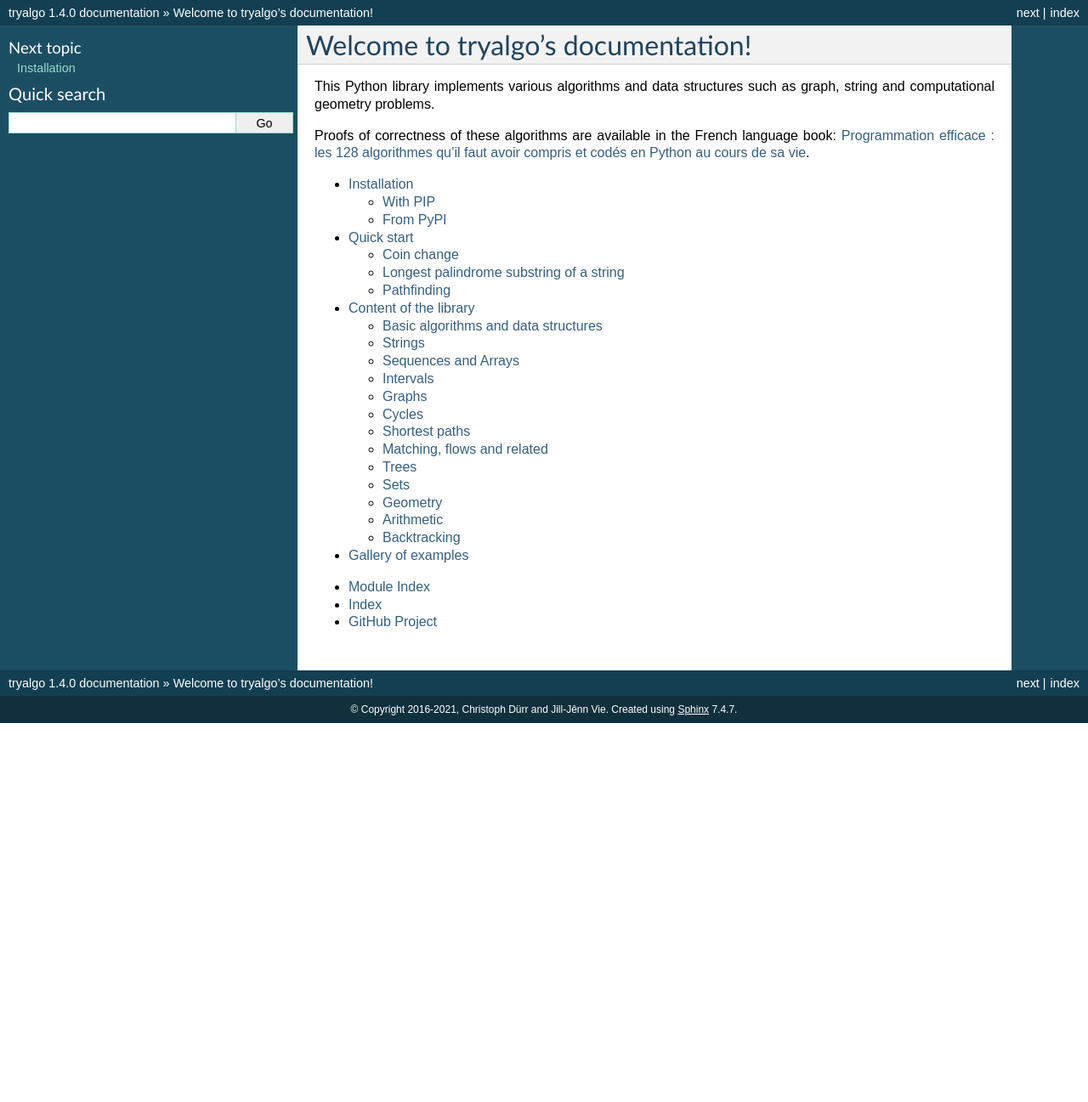
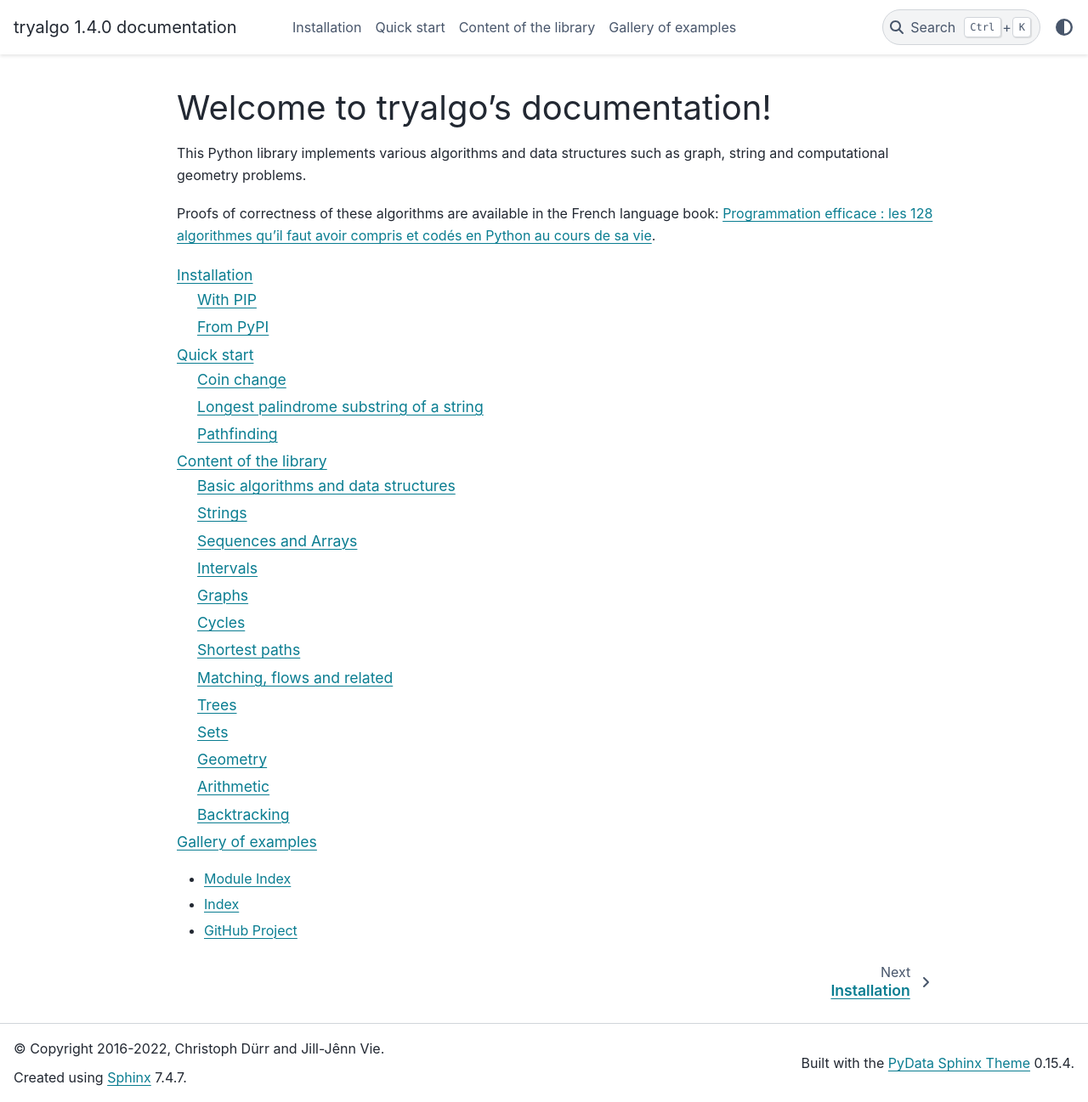
Before and after one commit to jilljenn/tryalgo, a Sphinx documentation site: the page built from docs/index.rst, in a window 1280 px wide and 1297 px high. Shown: the whole window at 85% size. Built offline with Sphinx 7.4.7 and the PyData theme 0.15.4, drawn with Linux system fonts in a browser that asks for light colours.

Commit message:
Upgrade docs

```diff
--- a/docs/conf.py
+++ b/docs/conf.py
@@ -69,7 +69,7 @@
 
 # General information about the project.
 project = 'tryalgo'
-copyright = '2016-2021, Christoph Dürr and Jill-Jênn Vie'
+copyright = '2016-2022, Christoph Dürr and Jill-Jênn Vie'
 author = 'Christoph Dürr and Jill-Jênn Vie'
 
 # The version info for the project you're documenting, acts as replacement for
@@ -131,7 +131,7 @@
 # The theme to use for HTML and HTML Help pages.  See the documentation for
 # a list of builtin themes.
 # html_theme = 'alabaster'
-html_theme = "classic"
+html_theme = "pydata_sphinx_theme"
 # html_theme = "sphinx_rtd_theme"  # does not show the table of content in sidebar, why?
 
 # Theme options are theme-specific and customize the look and feel of a theme
```
Also changed, not shown: README.md (+2 -2 lines), docs/auto_examples/arithm_expr_target.ipynb, docs/auto_examples/coin_change.ipynb, 3 other files.
